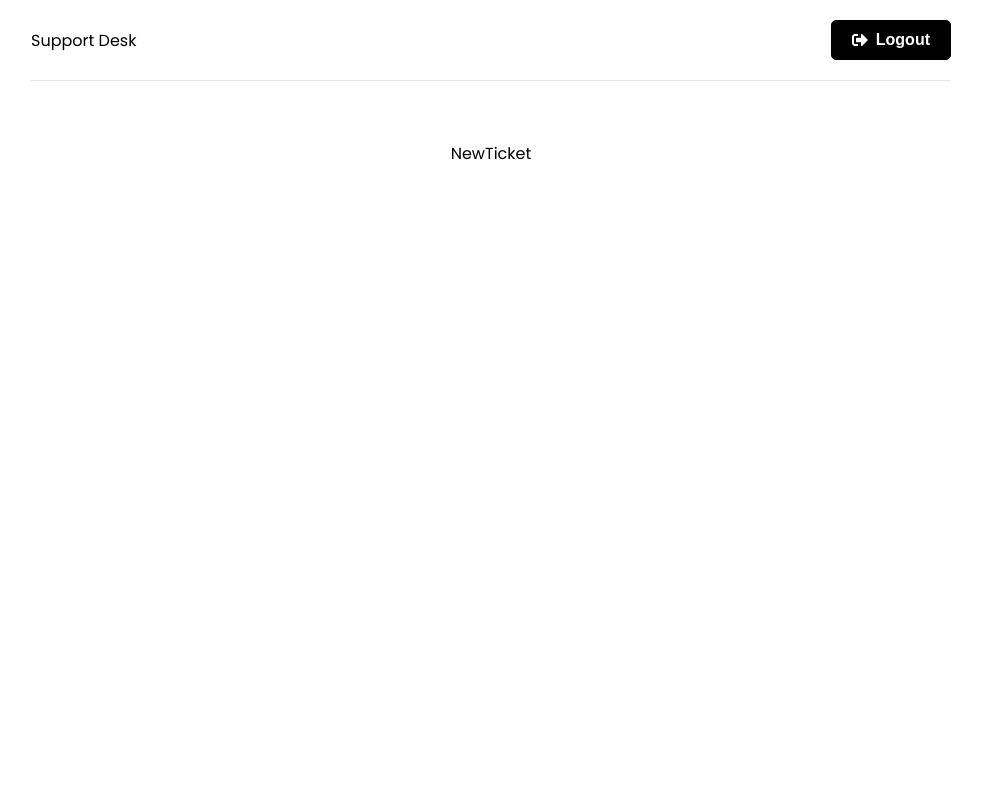
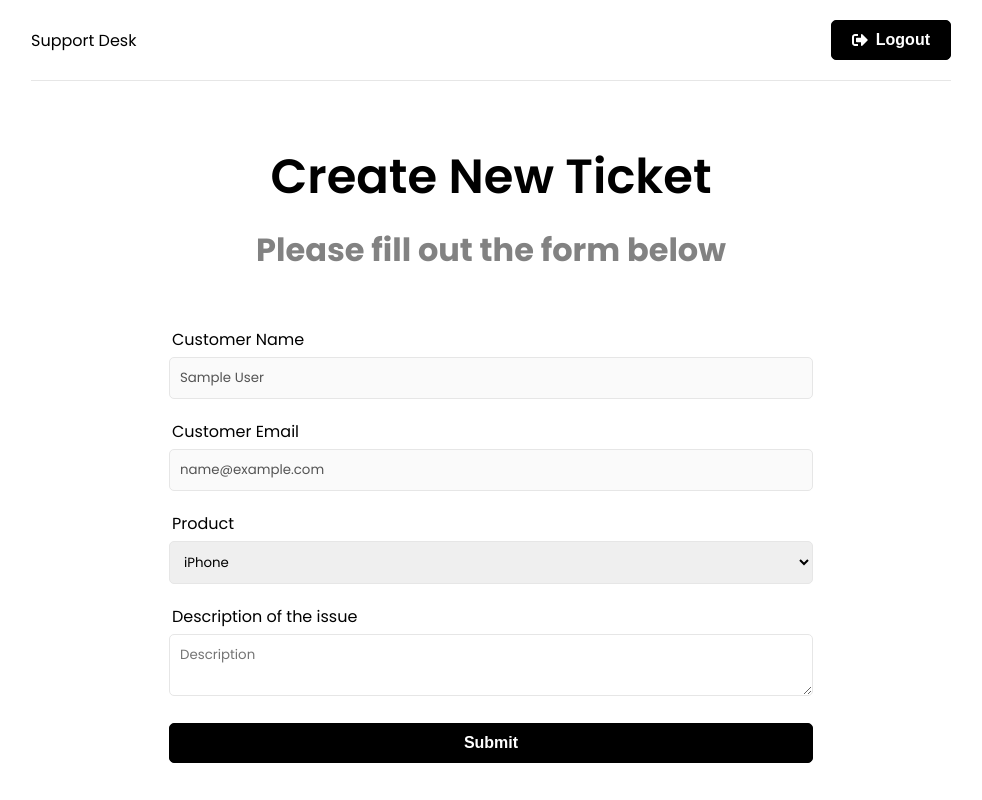
Before and after one commit to Sefrion/support-desk, a React (Vite) app in the folder frontend/: page /new-ticket in a window 1280 px wide. Shown: the whole page, without its empty margins (149-1131 px from the left). Built offline with nearby package versions, Linux system fonts and the light colour scheme; sample sign-in values are in the browser's storage.

Commit message:
New Ticket Form

```diff
--- a/frontend/src/pages/NewTicket.jsx
+++ b/frontend/src/pages/NewTicket.jsx
@@ -1,5 +1,66 @@
+import { useState } from 'react';
+import { useSelector } from 'react-redux';
+
 function NewTicket() {
-	return <div>NewTicket</div>;
+	const { user } = useSelector((state) => state.auth);
+	const [name] = useState(user.name);
+	const [email] = useState(user.email);
+	const [product, setProduct] = useState('iPhone');
+	const [description, setDescription] = useState('');
+
+	const handleSubmit = (e) => {
+		e.preventDefault();
+	};
+
+	return (
+		<>
+			<section className='heading'>
+				<h1>Create New Ticket</h1>
+				<p>Please fill out the form below</p>
+			</section>
+
+			<section className='form'>
+				<div className='form-group'>
+					<label htmlFor='name'>Customer Name</label>
+					<input type='text' className='form-control' value={name} disabled />
+				</div>
+				<div className='form-group'>
+					<label htmlFor='email'>Customer Email</label>
+					<input type='text' className='form-control' value={email} disabled />
+				</div>
+				<form onSubmit={handleSubmit}>
+					<div className='form-group'>
+						<label htmlFor='product'>Product</label>
+						<select
+							name='product'
+							id='product'
+							value={product}
+							onChange={(e) => setProduct(e.target.value)}
+						>
+							<option value='iPhone'>iPhone</option>
+							<option value='iPad'>iPad</option>
+							<option value='iMac'>iMac</option>
+							<option value='Macbook Pro'>Macbook Pro</option>
+						</select>
+					</div>
+					<div className='form-group'>
+						<label htmlFor='description'>Description of the issue</label>
+						<textarea
+							name='description'
+							id='description'
+							className='form-control'
+							placeholder='Description'
+							value={description}
+							onChange={(e) => setDescription(e.target.value)}
+						></textarea>
+					</div>
+					<div className='form-group'>
+						<button className='btn btn-block'>Submit</button>
+					</div>
+				</form>
+			</section>
+		</>
+	);
 }
 
 export default NewTicket;
```
